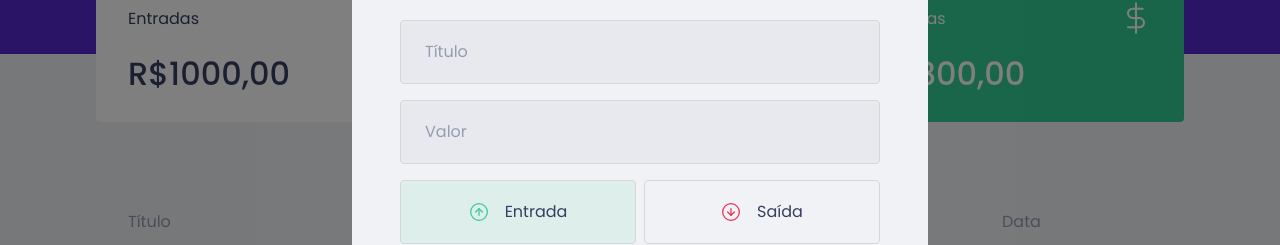
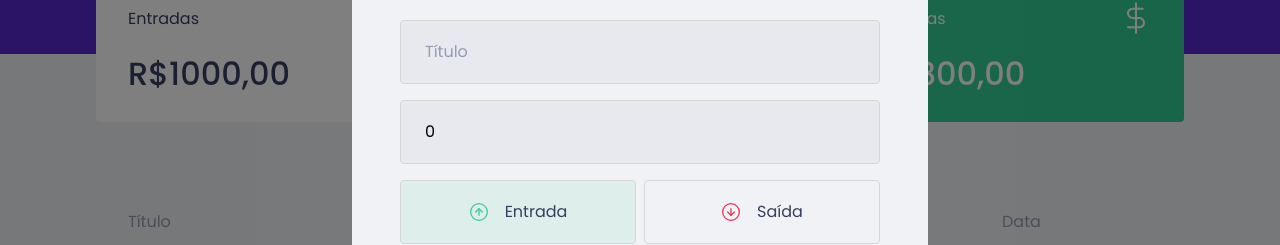
Before and after one commit to biancagualter/reactjs-bgmoney, a React (Create React App) app: page / in a window 1280 px wide. Both pictures are taken after a click on the button "Nova transação". Shown: the part 218-463 px from the top of the page. Built offline with nearby package versions, Linux system fonts and the light colour scheme; no server answers; what miragejs would draw is missing.

Commit message:
🚧  saving form data

```diff
--- a/src/components/NewTransactionModal/index.tsx
+++ b/src/components/NewTransactionModal/index.tsx
@@ -1,4 +1,4 @@
-import { useState } from 'react'
+import { FormEvent, useState } from 'react'
 import Modal from 'react-modal'
 
 import closeImg from '../../assets/close.svg'
@@ -12,7 +12,14 @@
 }
 
 export function NewTransactionModal({isOpen, onRequestClose}: NewTransactionModalProps) {
+    const [title, setTitle] = useState('')
+    const [value, setValue] = useState(0)
+    const [category, setCategory] = useState('')
     const [type, setType] = useState('deposit')
+
+    function handleCreateNewTransaction(event: FormEvent) {
+        event.preventDefault()
+    }
 
     return(
         <Modal
@@ -29,14 +36,18 @@
                 <img src={closeImg} alt="Fechar modal"/>
             </button>
 
-            <Container>
+            <Container onSubmit={handleCreateNewTransaction}>
                 <h2>Cadastrar transação</h2>
                 <input
                     placeholder="Título"
+                    value={title}
+                    onChange={event => setTitle(event.target.value)}
                 />
                 <input
                     type="number"
                     placeholder="Valor"
+                    value={value}
+                    onChange={event => setValue(Number(event.target.value))}
                 />
 
                 <TransactionTypeContainer>
@@ -62,6 +73,8 @@
 
                 <input
                     placeholder="Categoria"
+                    value={category}
+                    onChange={event => setCategory(event.target.value)}
                 />
 
                 <button type="submit">
```
